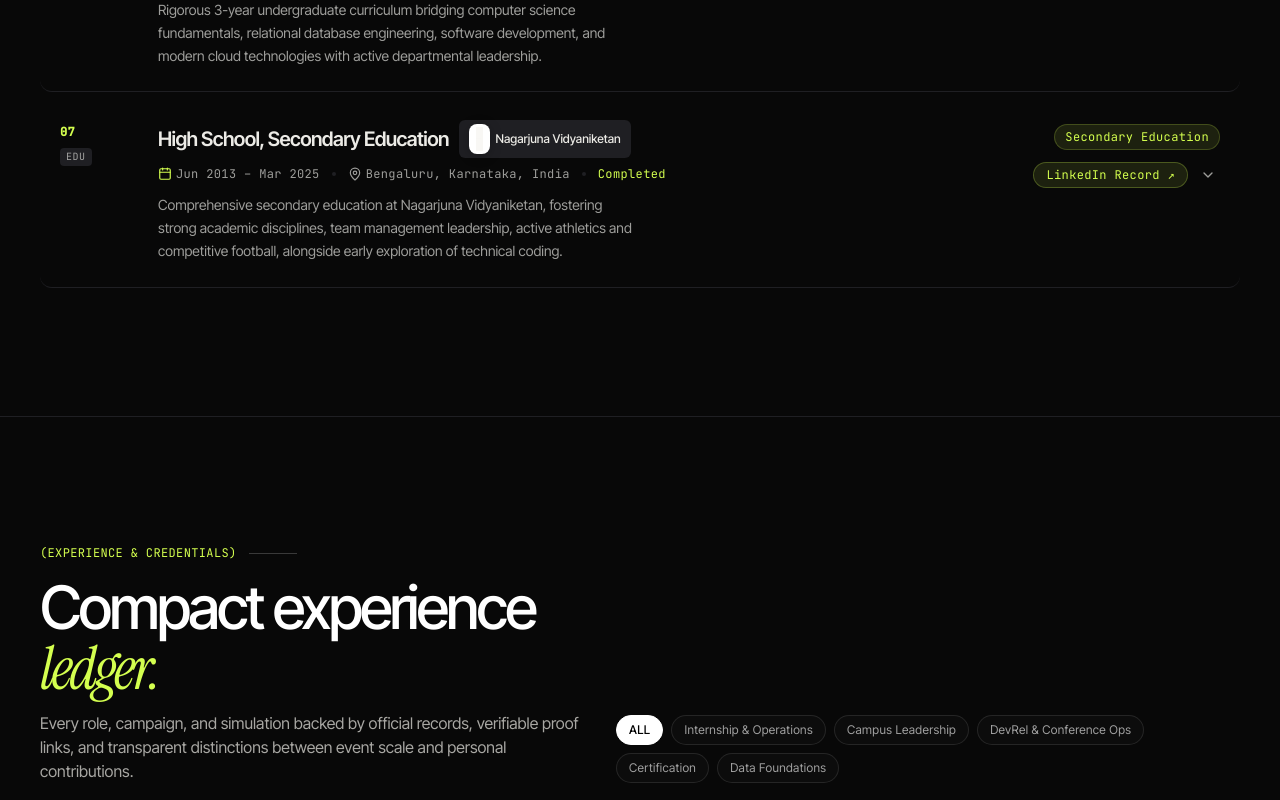
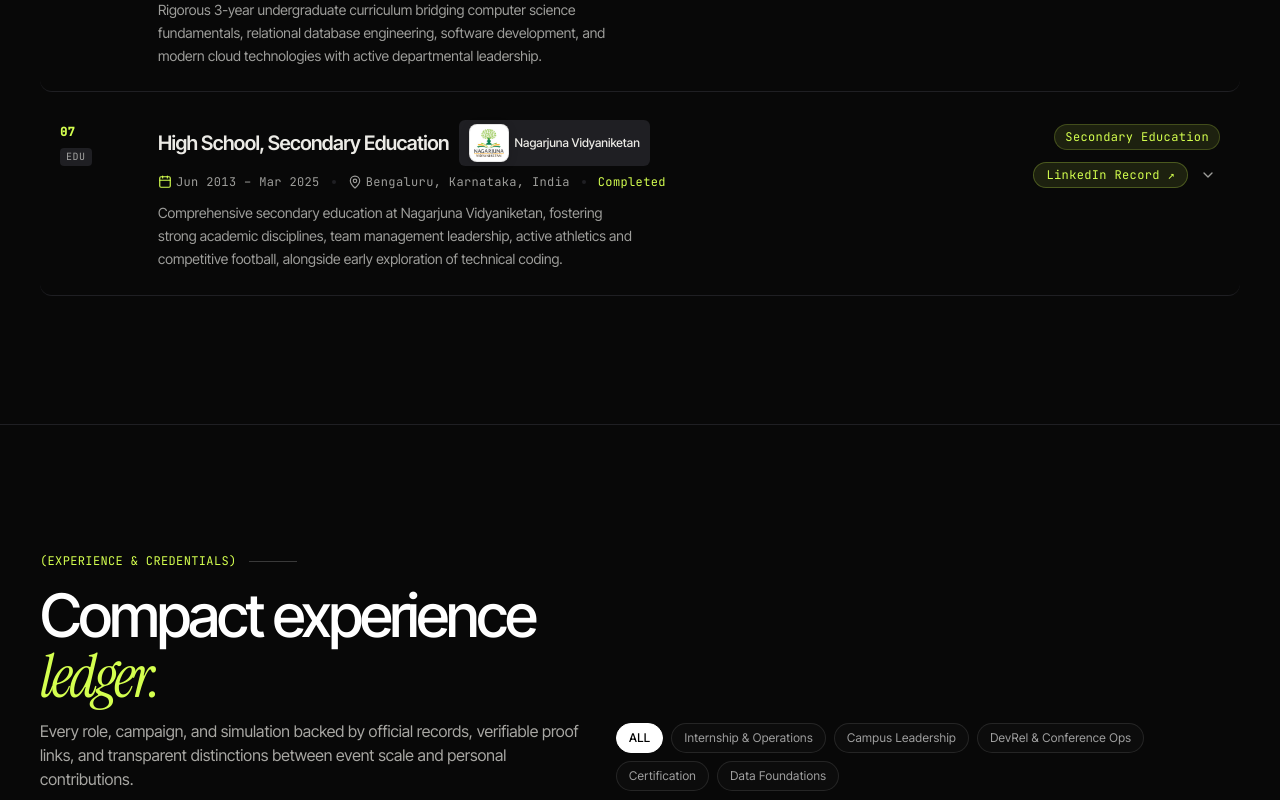
Before and after one commit to hizor636/hitesh-rao-portfolio, a React (Vite) app: page / in a window 1280 px wide. Shown: the part 7720-8520 px from the top of the page. Built offline with nearby package versions, Linux system fonts and the light colour scheme.

Commit message:
fix(folio): ensure authentic Nagarjuna Vidyaniketan logo renders in both badge and callout, and clean up A Small Note About Me

```diff
--- a/src/components/CompanyLogos.jsx
+++ b/src/components/CompanyLogos.jsx
@@ -1,5 +1,6 @@
 import React from 'react';
 import { getAssetUrl } from '../utils/assetPath';
+import nvLogoSrc from '../assets/nagarjuna-vidyaniketan-logo.png';
 
 /**
  * Authentic logos and official brand styling for MNCs and Institutional Partners:
@@ -64,21 +65,21 @@ export function NCETLogo({ size = 'md', variant = 'badge', className = '' }) {
 // 0b. Nagarjuna Vidyaniketan Official School Logo
 export function NagarjunaVidyaniketanLogo({ size = 'md', variant = 'badge', className = '' }) {
   const heightClasses = {
-    xs: 'h-6',
-    sm: 'h-7',
-    md: 'h-8 sm:h-9',
-    lg: 'h-10 sm:h-12',
-    xl: 'h-14 sm:h-16'
+    xs: 'h-6 sm:h-7 min-w-[24px]',
+    sm: 'h-7 sm:h-8 min-w-[28px]',
+    md: 'h-8 sm:h-9 min-w-[32px]',
+    lg: 'h-10 sm:h-12 min-w-[40px]',
+    xl: 'h-14 sm:h-16 min-w-[56px]'
   }[size] || 'h-8';
 
-  const logoSrc = getAssetUrl("/images/nagarjuna-vidyaniketan-logo.png");
+  const logoSrc = nvLogoSrc || getAssetUrl("/images/nagarjuna-vidyaniketan-logo.png");
 
   if (variant === 'raw') {
     return (
       <img
         src={logoSrc}
         alt="Nagarjuna Vidyaniketan"
-        className={`${heightClasses} w-auto object-contain transition-transform duration-300 group-hover:scale-105 ${className}`}
+        className={`${heightClasses} w-auto object-contain shrink-0 transition-transform duration-300 group-hover:scale-105 ${className}`}
         loading="eager"
         decoding="sync"
       />
@@ -86,11 +87,11 @@ export function NagarjunaVidyaniketanLogo({ size = 'md', variant = 'badge', clas
   }
 
   return (
-    <div className={`inline-flex items-center px-1.5 py-0.5 rounded-lg bg-white select-none shadow-[0_2px_12px_rgba(0,0,0,0.25)] transition-transform duration-300 group-hover:scale-105 border border-white/40 ${className}`}>
+    <div className={`inline-flex items-center justify-center p-1 rounded-lg bg-white select-none shadow-[0_2px_10px_rgba(0,0,0,0.15)] transition-transform duration-300 group-hover:scale-105 border border-black/10 shrink-0 ${className}`}>
       <img
         src={logoSrc}
         alt="Nagarjuna Vidyaniketan"
-        className={`${heightClasses} w-auto object-contain`}
+        className={`${heightClasses} w-auto object-contain shrink-0`}
         loading="eager"
         decoding="sync"
       />
--- a/src/components/ExperienceEducationFolio.jsx
+++ b/src/components/ExperienceEducationFolio.jsx
@@ -303,17 +303,19 @@ export default function ExperienceEducationFolio() {
 
                     {/* Official Institution logo callout for education */}
                     {isEducation && item.logoImg && (
-                      <div className="mt-4 p-3 rounded-lg bg-[var(--border-subtle)] flex items-center gap-3">
-                        <div className="p-1.5 rounded-md bg-white shrink-0 shadow-xs">
+                      <div className="mt-4 p-3.5 rounded-xl bg-[var(--border-subtle)]/60 border border-[var(--border-subtle)] flex items-center gap-3.5">
+                        <div className="p-1.5 rounded-lg bg-white shrink-0 shadow-xs border border-black/10 flex items-center justify-center">
                           <img
                             src={item.logoImg}
                             alt={`${item.institution} Crest`}
-                            className="h-7 w-auto object-contain"
+                            className="h-9 w-auto max-w-[54px] object-contain shrink-0"
+                            loading="eager"
+                            decoding="sync"
                           />
                         </div>
-                        <div className="text-[11px] text-[var(--text-muted)] leading-tight">
-                          <div className="font-semibold text-[var(--text-primary)]">{item.institution}</div>
-                          <div>{item.institutionSubText || 'Bengaluru, Karnataka, India'}</div>
+                        <div className="text-xs text-[var(--text-muted)] leading-tight">
+                          <div className="font-semibold text-sm text-[var(--text-primary)]">{item.institution}</div>
+                          <div className="text-[11px] mt-0.5">{item.institutionSubText || 'Bengaluru, Karnataka, India'}</div>
                         </div>
                       </div>
                     )}
--- a/src/components/TestimonialsSection.jsx
+++ b/src/components/TestimonialsSection.jsx
@@ -28,58 +28,27 @@ export default function TestimonialsSection() {
       </div>
 
       {/* Editorial Luxury Note Card */}
-      <div className="rv interactive-card mt-12 max-w-4xl mx-auto text-center flex flex-col items-center p-8 sm:p-12 md:p-16 rounded-3xl border border-[var(--border-subtle)] bg-[var(--card-subtle)] backdrop-blur-md relative overflow-hidden shadow-xs">
+      <div className="rv interactive-card mt-10 max-w-4xl mx-auto text-center flex flex-col items-center p-8 sm:p-14 md:p-16 rounded-3xl border border-[var(--border-subtle)] bg-[var(--card-subtle)] backdrop-blur-md relative overflow-hidden shadow-xs">
         {/* Subtle decorative glow */}
         <div className="absolute -top-24 left-1/2 -translate-x-1/2 w-96 h-96 bg-[var(--accent-lime)]/5 rounded-full blur-3xl pointer-events-none" />
 
-        <div className="w-12 h-12 rounded-full bg-[var(--accent-lime)]/10 border border-[var(--accent-lime)]/20 flex items-center justify-center text-[var(--accent-lime)] mb-8">
+        <div className="w-12 h-12 rounded-full bg-[var(--accent-lime)]/10 border border-[var(--accent-lime)]/20 flex items-center justify-center text-[var(--accent-lime)] mb-6 sm:mb-8 shadow-xs">
           <Quote className="w-6 h-6 rotate-180" />
         </div>
 
-        <blockquote className="relative z-10 text-[clamp(1.15rem,2.3vw,1.75rem)] font-sans font-normal leading-[1.65] text-[var(--text-primary)] max-w-3xl mx-auto tracking-tight">
+        <blockquote className="relative z-10 text-[clamp(1.15rem,2.3vw,1.75rem)] font-sans font-normal leading-[1.68] text-[var(--text-primary)] max-w-3xl mx-auto tracking-tight">
           "{noteText}"
         </blockquote>
 
-        {/* Core Pillars */}
-        <div className="relative z-10 mt-10 grid grid-cols-1 sm:grid-cols-3 gap-3 w-full max-w-2xl text-left">
-          <div className="p-3.5 rounded-xl bg-[var(--border-subtle)]/40 border border-[var(--border-subtle)]">
-            <div className="flex items-center gap-2 text-xs font-mono font-semibold text-[var(--accent-lime)] mb-1">
-              <Target className="w-3.5 h-3.5" />
-              <span>Analytical &amp; Grassroots</span>
-            </div>
-            <p className="text-[11px] text-[var(--text-muted)] leading-relaxed">
-              Bridging precision data metrics with authentic on-ground community mobilization.
-            </p>
-          </div>
-
-          <div className="p-3.5 rounded-xl bg-[var(--border-subtle)]/40 border border-[var(--border-subtle)]">
-            <div className="flex items-center gap-2 text-xs font-mono font-semibold text-[var(--accent-lime)] mb-1">
-              <Zap className="w-3.5 h-3.5" />
-              <span>Relentless Ambition</span>
-            </div>
-            <p className="text-[11px] text-[var(--text-muted)] leading-relaxed">
-              Never bounded by traditional 9-to-5 clocks when delivering high-stakes missions.
-            </p>
-          </div>
-
-          <div className="p-3.5 rounded-xl bg-[var(--border-subtle)]/40 border border-[var(--border-subtle)]">
-            <div className="flex items-center gap-2 text-xs font-mono font-semibold text-[var(--accent-lime)] mb-1">
-              <Clock className="w-3.5 h-3.5" />
-              <span>Measurable Impact</span>
-            </div>
-            <p className="text-[11px] text-[var(--text-muted)] leading-relaxed">
-              Evaluating effort solely by tangible outcomes and real benchmarks achieved.
-            </p>
-          </div>
-        </div>
-
-        {/* Author Signature Lockup */}
-        <div className="relative z-10 mt-10 pt-8 border-t border-[var(--border-subtle)] w-full max-w-md flex flex-col items-center">
-          <div className="mb-2">
-            <BrandSignatureName size="md" />
-          </div>
+        {/* Author Signature & Role Lockup */}
+        <div className="relative z-10 mt-10 pt-8 border-t border-[var(--border-subtle)] w-full max-w-md flex flex-col items-center space-y-2">
+          <BrandSignatureName size="md" />
           <span className="text-xs font-mono text-[var(--text-muted)] uppercase tracking-wider text-center">
             Tech Marketer &amp; Data Builder · Bengaluru, Karnataka
+          </span>
+          <span className="inline-flex items-center gap-1.5 px-2.5 py-0.5 rounded-full bg-[var(--pill-bg)] border border-[var(--pill-border)] text-[10px] font-mono text-[var(--accent-lime)] font-semibold mt-1">
+            <span className="w-1.5 h-1.5 rounded-full bg-[var(--accent-lime)] animate-pulse" />
+            <span>High-Velocity Execution · Outcome Focused</span>
           </span>
         </div>
       </div>
--- a/src/data/portfolioData.js
+++ b/src/data/portfolioData.js
@@ -1,4 +1,5 @@
 import { getAssetUrl } from '../utils/assetPath';
+import nvLogoSrc from '../assets/nagarjuna-vidyaniketan-logo.png';
 
 // Verified portfolio data for Hitesh Rao M — Tech Marketer & Data Builder
 // Reflects Strategy, Audit & Copy recommendations (BCA Class of 2028, NCET Bengaluru)
@@ -569,7 +570,7 @@ export const EDUCATION_LIST = [
     link: "https://www.linkedin.com/in/hitesh-rao-m-593775358/",
     linkText: "LinkedIn Record ↗",
     logoKey: "nagarjuna-vidyaniketan",
-    logoImg: getAssetUrl("/images/nagarjuna-vidyaniketan-logo.png"),
+    logoImg: nvLogoSrc || getAssetUrl("/images/nagarjuna-vidyaniketan-logo.png"),
     institutionSubText: "High School & Secondary Education · Bengaluru"
   }
 ];
```
Also changed, not shown: public/images/nagarjuna-vidyaniketan-logo.png, src/assets/nagarjuna-vidyaniketan-logo.png (added).
